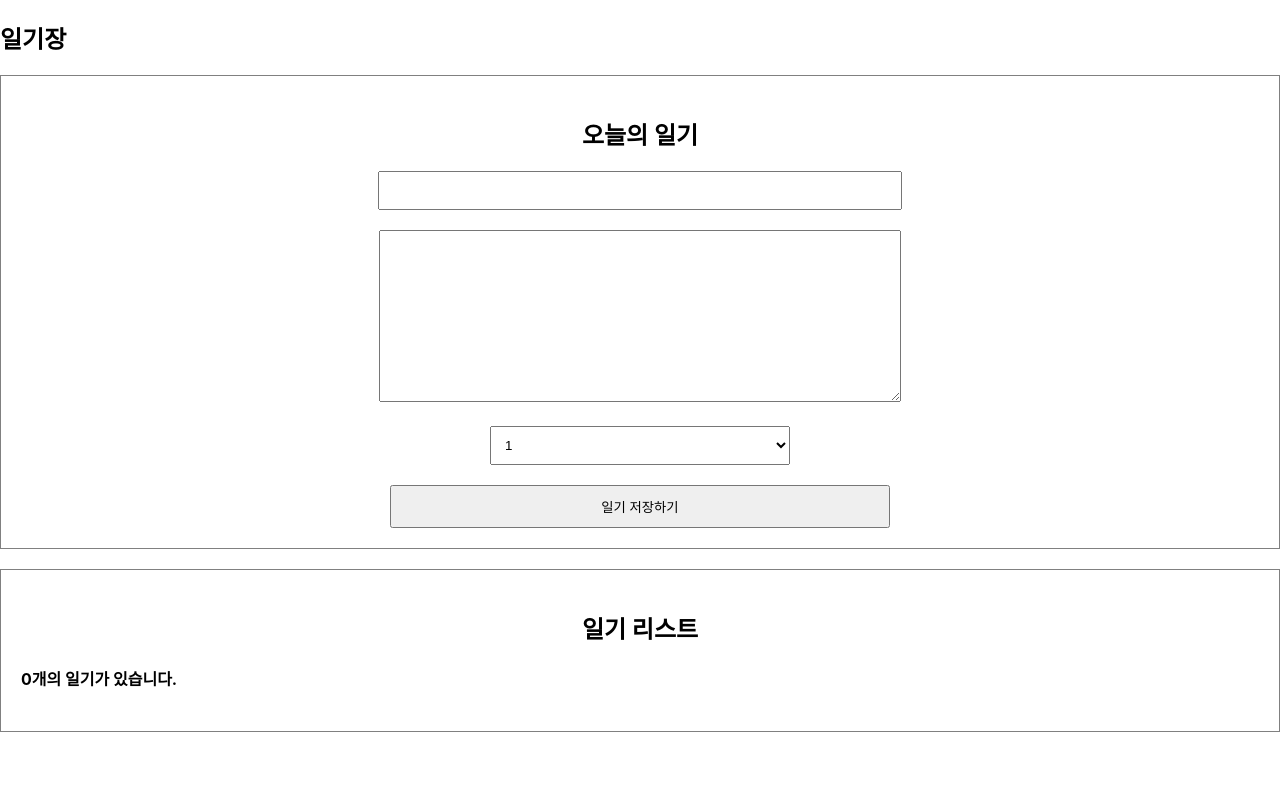
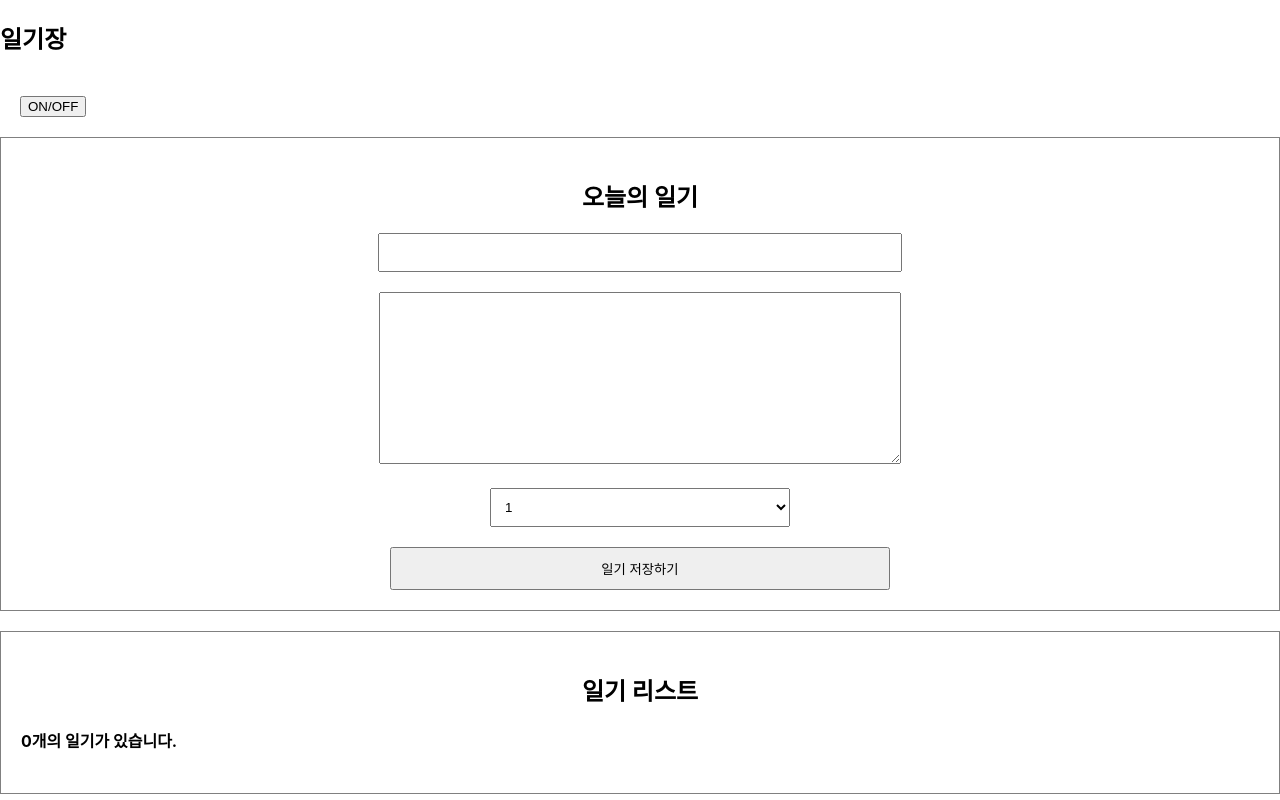
Before and after one commit to pung8146/reactGame, a React (Create React App) app in the folder simplediary/: page / in a window 1280 px wide. Built offline with nearby package versions, Linux system fonts and the light colour scheme.

Commit message:
LIfecycle 과 mount 되는 개념을 구현합니다.

```diff
--- a/simplediary/src/App.js
+++ b/simplediary/src/App.js
@@ -2,6 +2,7 @@
 import './App.css';
 import DiaryList from './DiaryList';
 import DiaryEditor from './DirayEditor';
+import Lifecycle from './Lifecycle';
 
 function App() {
 
@@ -39,6 +40,7 @@
   return (
     <div className="App">
       <h2>일기장</h2>
+      <Lifecycle />
       <DiaryEditor onCreate={onCreate}/>
       <DiaryList onEdit={onEdit} onRemove={onRemove} diaryList={data} />
     </div>
--- /dev/null
+++ b/simplediary/src/Lifecycle.js
@@ -0,0 +1,26 @@
+import React,{ useEffect,useState } from 'react';
+
+const UnmountTest = () => {
+    useEffect(() => {
+        console.log("Mount!");
+        return () => {
+            console.log("Unmount!")
+        };
+    },[]);
+
+    return <div> Unmount Testsing Component </div>
+}
+
+const Lifecycle = () => {
+    const [isVisble,setIsVisble] = useState(false);
+    const toggle = () => setIsVisble(!isVisble);
+
+    return (
+    <div style={{ padding: 20 }}>
+        <button onClick={toggle}>ON/OFF</button>
+        {isVisble && <UnmountTest/>}
+    </div>
+    );
+}
+
+export default Lifecycle;
```
